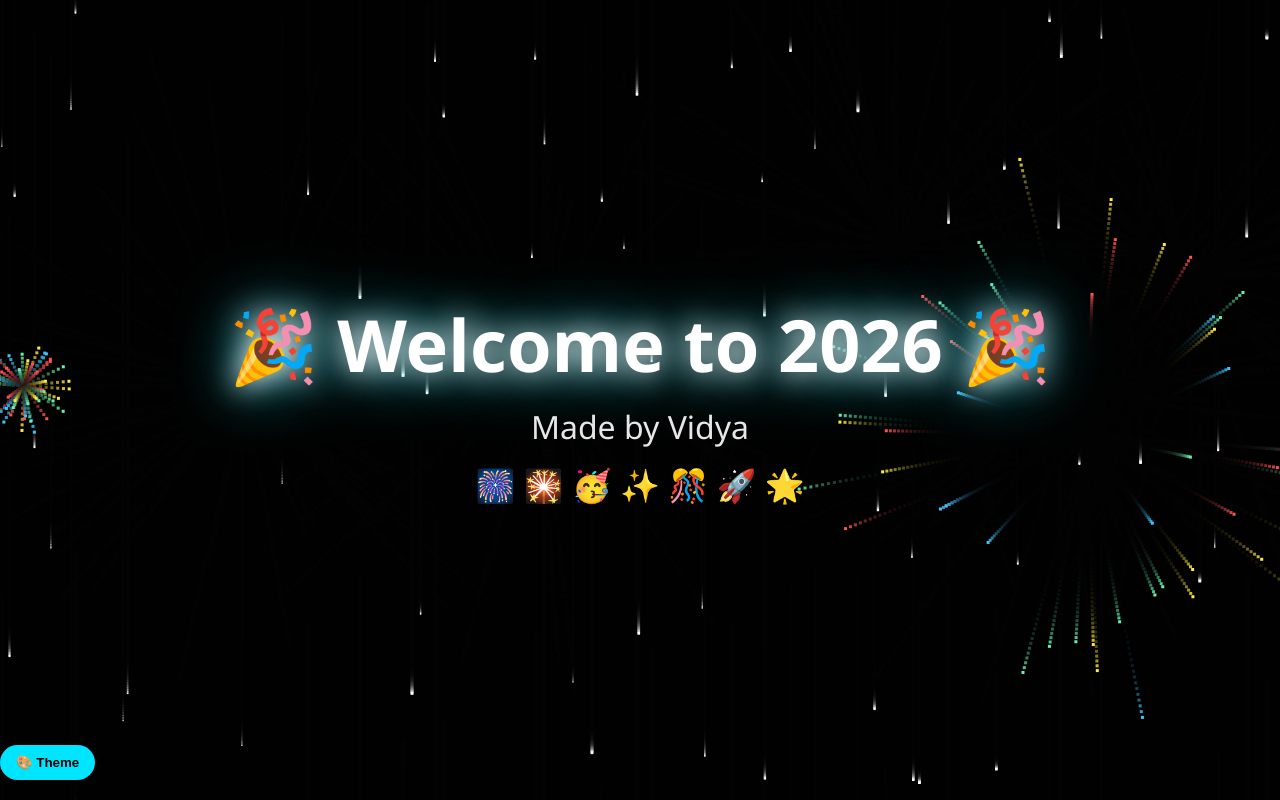
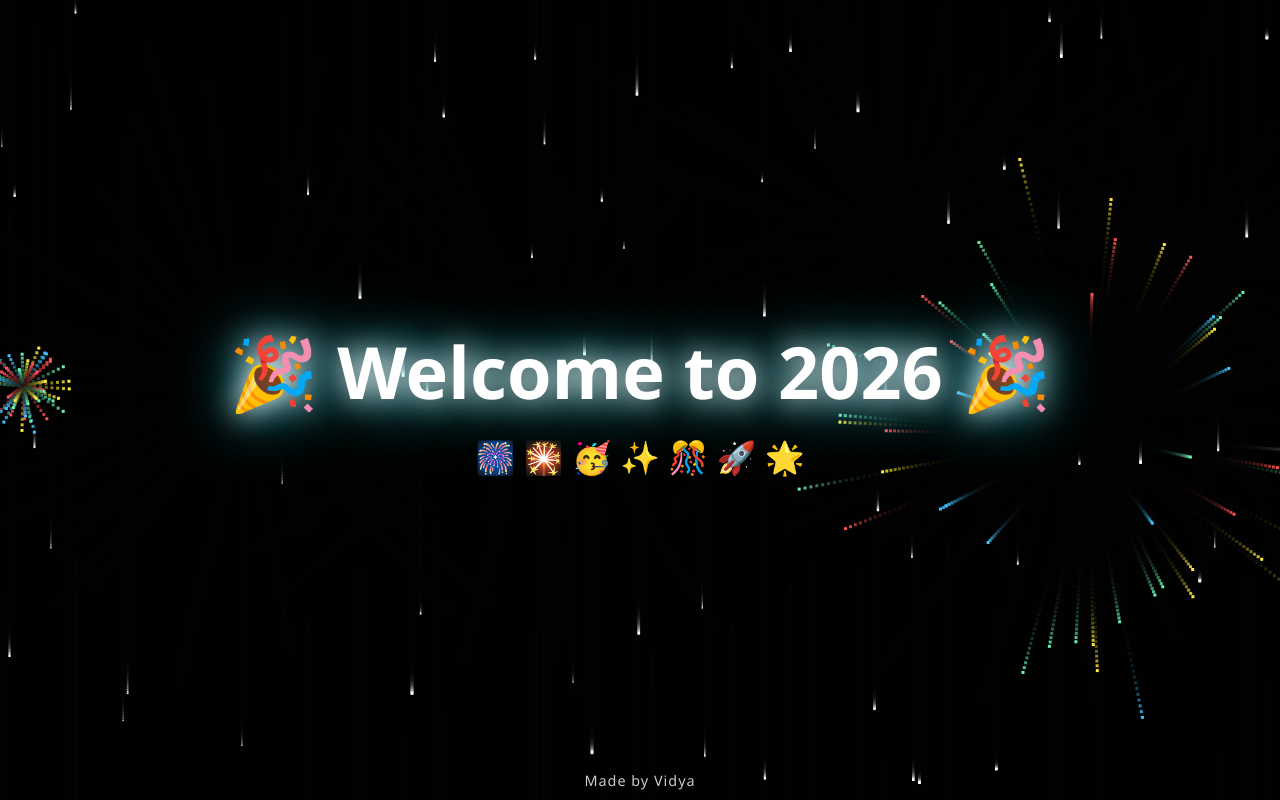
Before and after one commit to Vidyalakshmi001/my-website, a plain HTML site: page index.html in a window 1280 px wide. Drawn offline with Linux system fonts and the light colour scheme.

Commit message:
Update index.html

```diff
--- a/index.html
+++ b/index.html
@@ -37,34 +37,21 @@
         animation: glow 2s infinite alternate;
     }
 
-    .subtitle {
-        margin-top: 12px;
-        font-size: clamp(1.2rem, 3vw, 2rem);
-        opacity: 0.9;
-    }
-
     .icons {
         font-size: 2rem;
         margin-top: 15px;
         animation: bounce 2.5s infinite;
     }
 
-    .controls {
+    footer {
         position: fixed;
-        bottom: 20px;
-        display: flex;
-        gap: 10px;
-        pointer-events: auto;
-    }
-
-    button {
-        padding: 10px 16px;
-        border-radius: 20px;
-        border: none;
-        cursor: pointer;
-        background: #00e5ff;
-        color: #000;
-        font-weight: bold;
+        bottom: 10px;
+        width: 100%;
+        text-align: center;
+        font-size: 0.9rem;
+        opacity: 0.8;
+        letter-spacing: 1px;
+        pointer-events: none;
     }
 
     @keyframes glow {
@@ -83,16 +70,14 @@
 <canvas id="canvas"></canvas>
 
 <div class="ui">
-    <!-- CHANGE HERE -->
     <h1>🎉 Welcome to 2026 🎉</h1>
-    <div class="subtitle">Made by Vidya</div>
-
     <div class="icons">🎆 🎇 🥳 ✨ 🎊 🚀 🌟</div>
 </div>
 
-<div class="controls">
-    <button onclick="switchTheme()">🎨 Theme</button>
-</div>
+<!-- CHANGE YOUR NAME HERE -->
+<footer>
+    Made by Vidya
+</footer>
 
 <script>
 const canvas = document.getElementById("canvas");
@@ -113,7 +98,6 @@ function resize() {
 addEventListener("resize", resize);
 resize();
 
-// Fireworks
 function firework(x, y) {
     const colors = themes[theme];
     for (let i = 0; i < 50; i++) {
@@ -142,10 +126,10 @@ setInterval(() => {
 // Click fireworks
 canvas.addEventListener("click", e => firework(e.clientX, e.clientY));
 
-// Falling stars + confetti
-const particles = [];
+// Falling stars
+const stars = [];
 for (let i = 0; i < 60; i++) {
-    particles.push({
+    stars.push({
         x: Math.random() * innerWidth,
         y: Math.random() * innerHeight,
         speed: Math.random() * 1.5 + 0.5,
@@ -153,24 +137,20 @@ for (let i = 0; i < 60; i++) {
     });
 }
 
-function drawParticles() {
+function animateStars() {
     ctx.fillStyle = "rgba(0,0,0,0.2)";
     ctx.fillRect(0, 0, canvas.width, canvas.height);
 
     ctx.fillStyle = "#fff";
-    particles.forEach(p => {
-        p.y += p.speed;
-        if (p.y > canvas.height) p.y = 0;
-        ctx.fillRect(p.x, p.y, p.size, p.size);
+    stars.forEach(s => {
+        s.y += s.speed;
+        if (s.y > canvas.height) s.y = 0;
+        ctx.fillRect(s.x, s.y, s.size, s.size);
     });
 
-    requestAnimationFrame(drawParticles);
+    requestAnimationFrame(animateStars);
 }
-drawParticles();
-
-function switchTheme() {
-    theme = (theme + 1) % themes.length;
-}
+animateStars();
 </script>
 
 </body>
```
